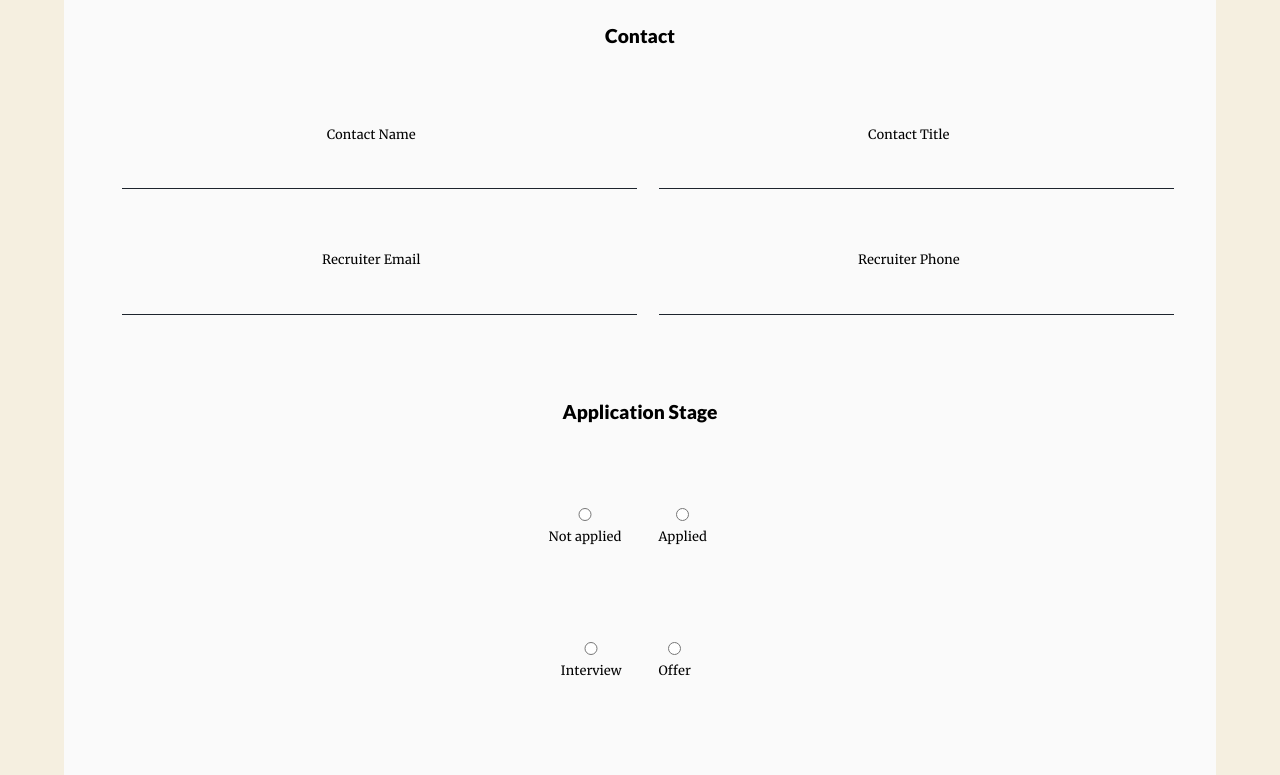
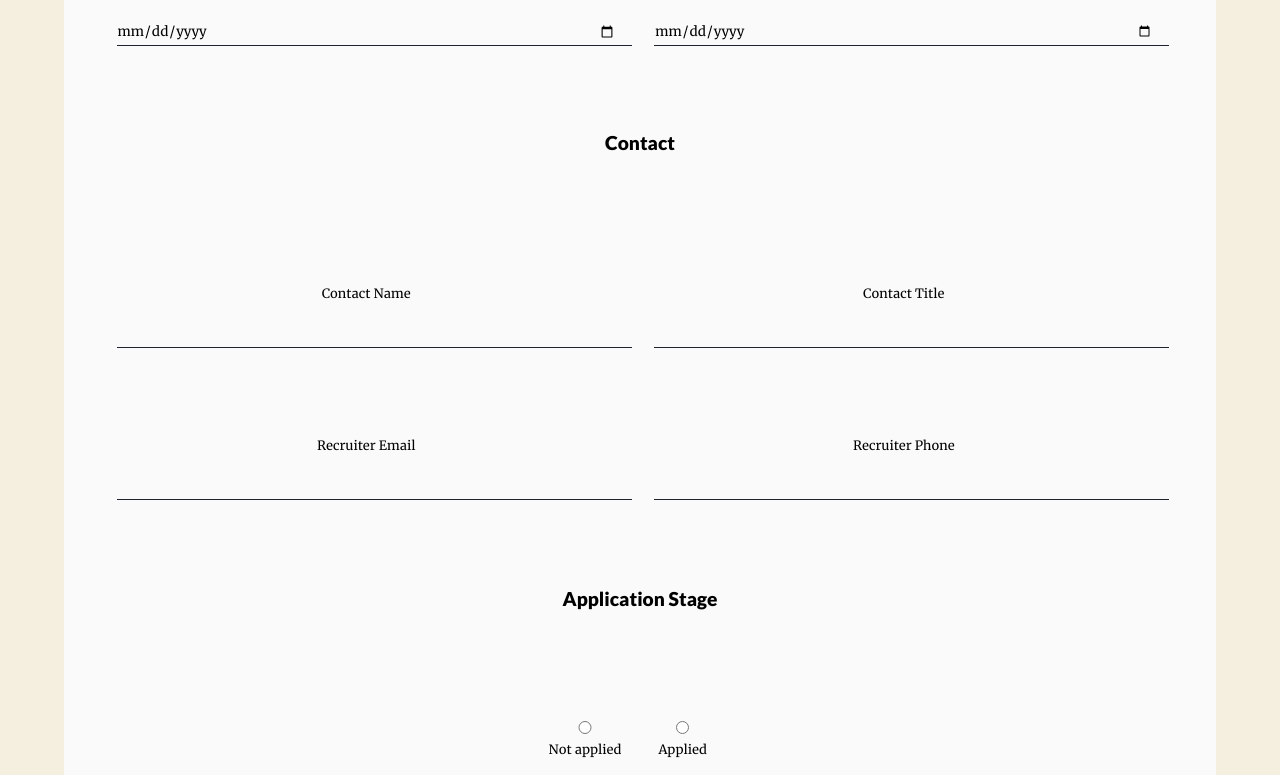
Before and after one commit to develop-me/bagajob, a React (Create React App) app: page /addjob in a window 1280 px wide. Shown: the part 725-1500 px from the top of the page. Built offline with nearby package versions, Linux system fonts and the light colour scheme.

Commit message:
remove whitespace

```diff
--- a/src/scss/organisms/forms/_addjob.scss
+++ b/src/scss/organisms/forms/_addjob.scss
@@ -1,29 +1,13 @@
-/* On all screens: */
-.addjob-form-headerjob {
-    font-family: 'LatoBlack';
-    font-size: 1.2rem;
-}
-
-.addjob-input-group-stages label:first-child {
-    justify-self: end;
-}
-
-.addjob-input-group-stages label:nth-child(2) {
-    justify-self: start;
-}
-
-.addjob-input-group-stages label:nth-child(3) {
-    justify-self: end;
-}
-
-.addjob-input-group-stages label:last-child {
-    justify-self: start;
-}
-
 /* On screens smaller than 1024px: */
 .addjob-form {
     display: flex;
     flex-direction: column;
+}
+
+.addjob-input-group {
+    margin: 0 1.5vw 2vw 1.5vw;
+    padding: 0 20px;
+    transform: translateX(-5px);
 }
 
 .addjob-btn {
@@ -37,6 +21,11 @@
         display: grid;
         grid-template-columns: 1fr 1fr;
         grid-template-rows: repeat(11, 1fr);
+    }
+
+    .addjob-input-group {
+        margin: 0 1.5vw 2vw 1.5vw;
+        padding: 2vw 0 2vw 0;
     }
 
     .addjob-form-headercontact {
@@ -56,10 +45,6 @@
         grid-column-end: span 2;
         grid-row-start: 8;
         grid-row-end: span 1;
-    }
-
-    .addjob-input-group {
-        margin: 0 1.5vw 2vw 1.5vw;
     }
 
     .addjob-input-jobtitle {
@@ -111,8 +96,6 @@
         grid-row-end: span 1;
     }
 
-
-
     .addjob-input-contactname {
         grid-column-start: 1;
         grid-column-end: span 1;
@@ -150,6 +133,12 @@
     }
 }
 
+/* On all screens: */
+.addjob-form-headerjob {
+    font-family: 'LatoBlack';
+    font-size: 1.2rem;
+}
+
 .addjob-input-group-stages {
     grid-column-start: 1;
     grid-column-end: span 2;
@@ -159,3 +148,19 @@
     grid-template-columns: 1fr 1fr;
     grid-gap: 1rem;
 }
+
+.addjob-input-group-stages label:first-child {
+    justify-self: end;
+}
+
+.addjob-input-group-stages label:nth-child(2) {
+    justify-self: start;
+}
+
+.addjob-input-group-stages label:nth-child(3) {
+    justify-self: end;
+}
+
+.addjob-input-group-stages label:last-child {
+    justify-self: start;
+}
```
Also changed, not shown: src/css/styles.min.css, 1 other file (tests, documents, lock files or other folders).
